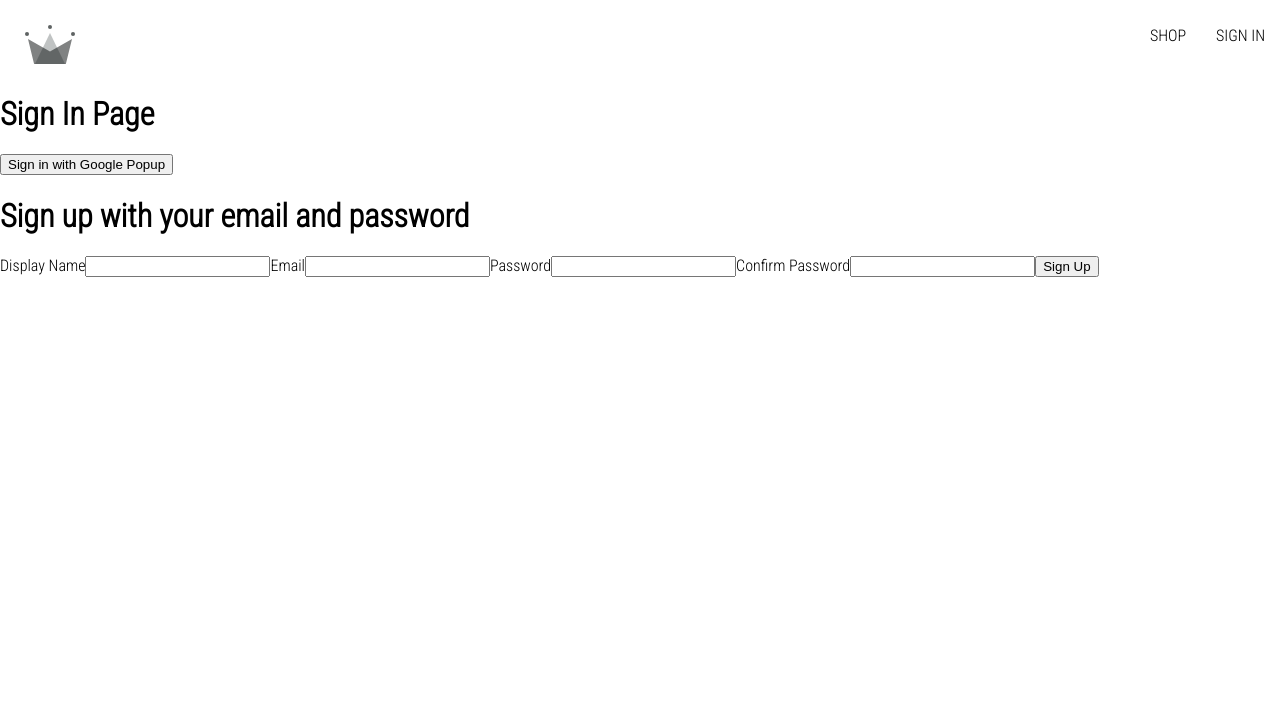
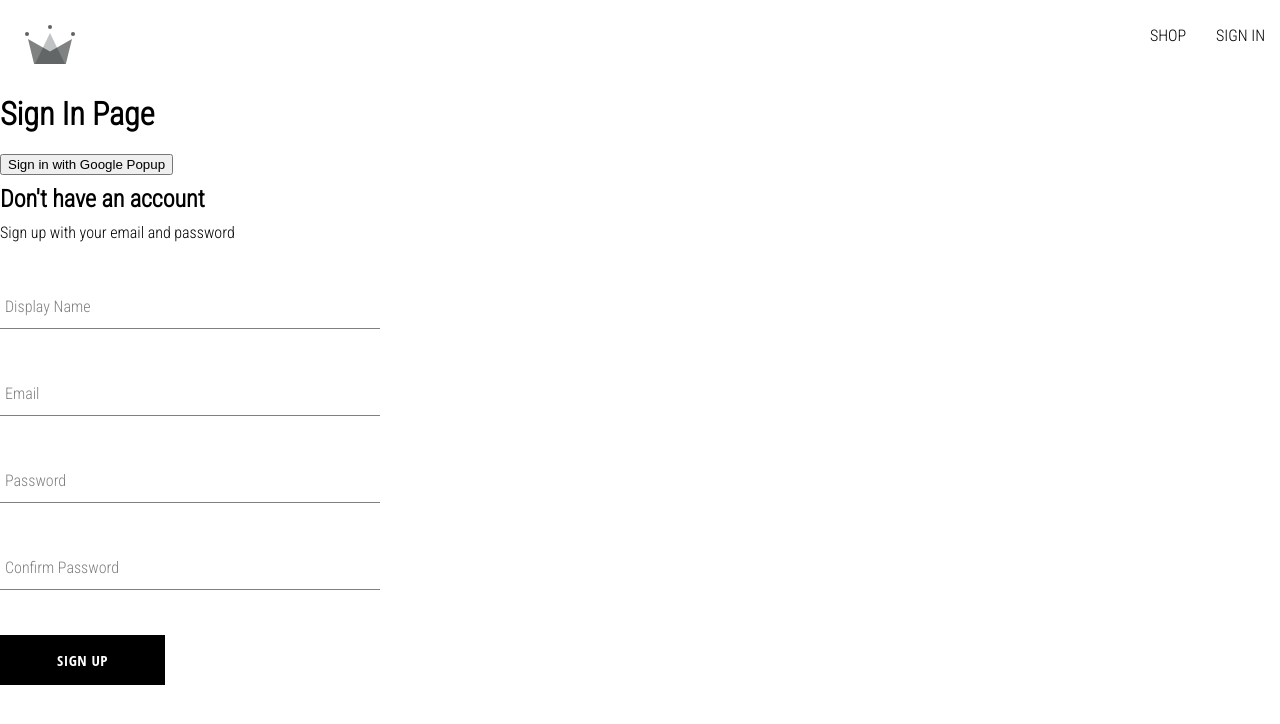
Before and after one commit to lwatz16/crown-cloth, a React (Create React App) app: page /sign-in in a window 1280 px wide. Shown: the top 724 px of the page. Built offline with nearby package versions, Linux system fonts and the light colour scheme.

Commit message:
Implement form input component and button component in sign up form; add styles

```diff
--- a/src/components/sign-up-form/sign-up-form.component.jsx
+++ b/src/components/sign-up-form/sign-up-form.component.jsx
@@ -1,5 +1,11 @@
 import { useState } from "react";
-import { createAuthUserWithEmailAndPassword, createUserDocumentFromAuth } from "../../utils/firebase/firebase.utils";
+import {
+  createAuthUserWithEmailAndPassword,
+  createUserDocumentFromAuth
+} from "../../utils/firebase/firebase.utils";
+import FormInput from "../form-input/form-input.component";
+import Button from "../button/button.component";
+import './sign-up-form.styles.scss';
 
 const defaultFormFields = {
   displayName: '',
@@ -9,7 +15,7 @@
 };
 
 const SignUpForm = () => {
-  const [formFields, setFormFields] = useState({ defaultFormFields });
+  const [formFields, setFormFields] = useState(defaultFormFields);
   const { displayName, email, password, confirmedPassword } = formFields;
 
   const resetFormFields = () => {
@@ -43,21 +49,48 @@
   };
 
   return (
-    <div>
-      <h1>Sign up with your email and password</h1>
+    <div className='sign-up-container'>
+      <h2>Don't have an account</h2>
+      <span>Sign up with your email and password</span>
       <form onSubmit={handleSubmit}>
-        <label>Display Name</label>
-        <input type='text' required onChange={handleChange} name="displayName" value={displayName} />
 
-        <label>Email</label>
-        <input type='email' required onChange={handleChange} name="email" value={email} />
+        <FormInput
+          label='Display Name'
+          type='text'
+          required
+          onChange={handleChange}
+          name='displayName'
+          value={displayName}
+        />
 
-        <label>Password</label>
-        <input type='password' required onChange={handleChange} name="password" value={password} />
+        <FormInput
+          label='Email'
+          type='email'
+          required
+          onChange={handleChange}
+          name='email'
+          value={email}
+        />
 
-        <label>Confirm Password</label>
-        <input type='password' required onChange={handleChange} name="confirmedPassword" value={confirmedPassword} />
-        <button type='submit'>Sign Up</button>
+        <FormInput
+          label='Password'
+          type='password'
+          required
+          onChange={handleChange}
+          name='password'
+          value={password}
+        />
+
+        <FormInput
+          label='Confirm Password'
+          type='password'
+          required
+          onChange={handleChange}
+          name='confirmedPassword'
+          value={confirmedPassword}
+        />
+
+        <Button type='submit'>Sign Up</Button>
       </form>
     </div>
   );
--- /dev/null
+++ b/src/components/sign-up-form/sign-up-form.styles.scss
@@ -0,0 +1,9 @@
+.sign-up-container {
+  display: flex;
+  flex-direction: column;
+  width: 380px;
+}
+
+h2 {
+  margin: 10px 0px;
+}
```
